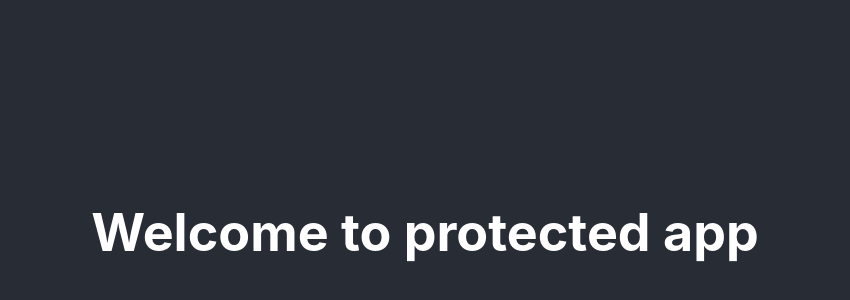
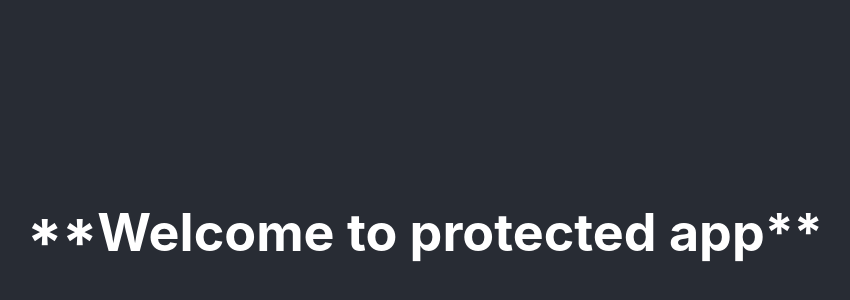
Before and after one commit to bsherrh7/react-express-vercel, a React (Create React App) app: page / in a window 1280 px wide. Shown: the part 168-468 px from the top of the page, without its empty margins (215-1065 px from the left). Built offline with nearby package versions, Linux system fonts and the light colour scheme.

Commit message:
minor change

```diff
--- a/src/App.js
+++ b/src/App.js
@@ -5,7 +5,7 @@ function App() {
   return (
     <div className="App">
       <header className="App-header">
-        <h1>Welcome to protected app</h1>
+        <h1>**Welcome to protected app**</h1>
       </header>
     </div>
   );
```
